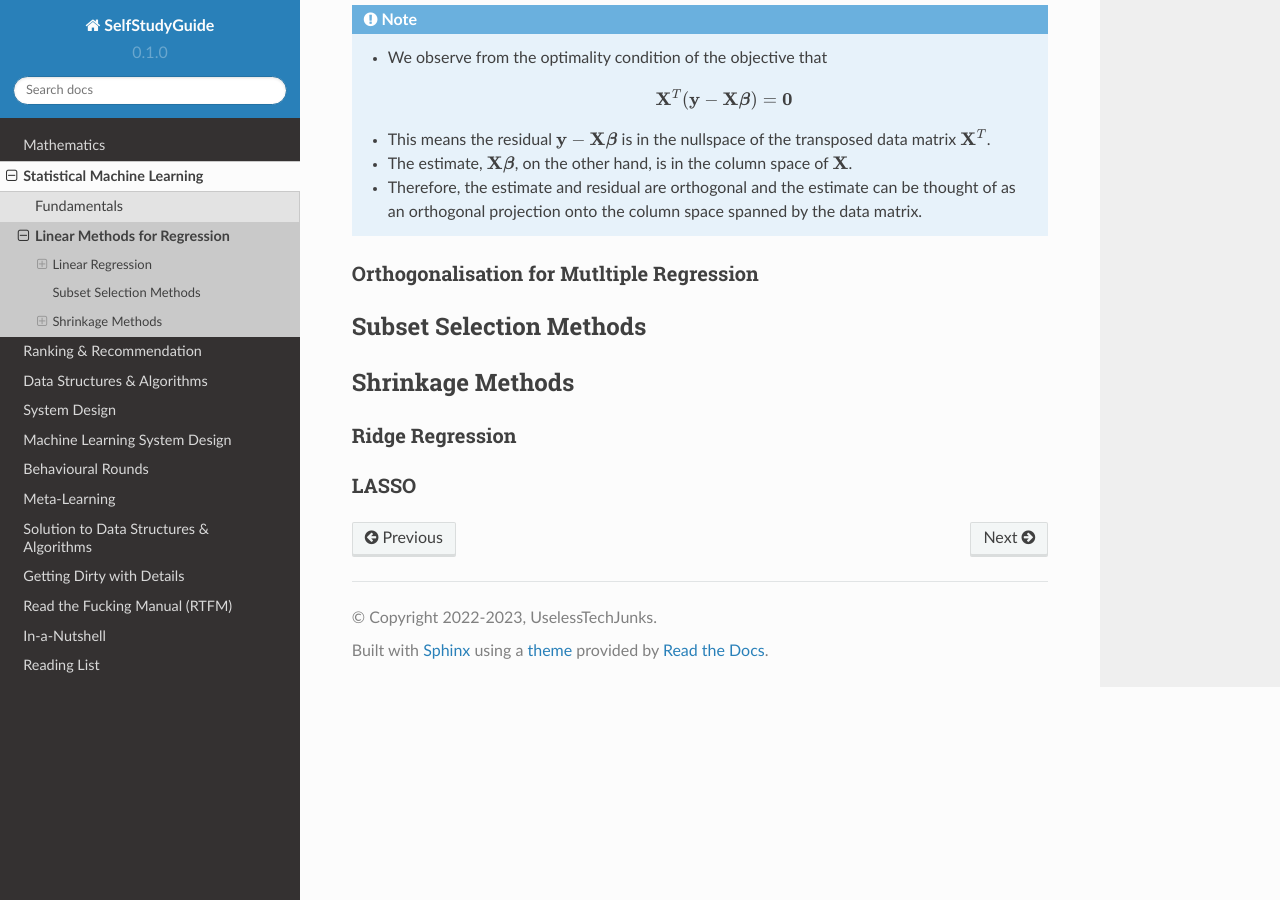
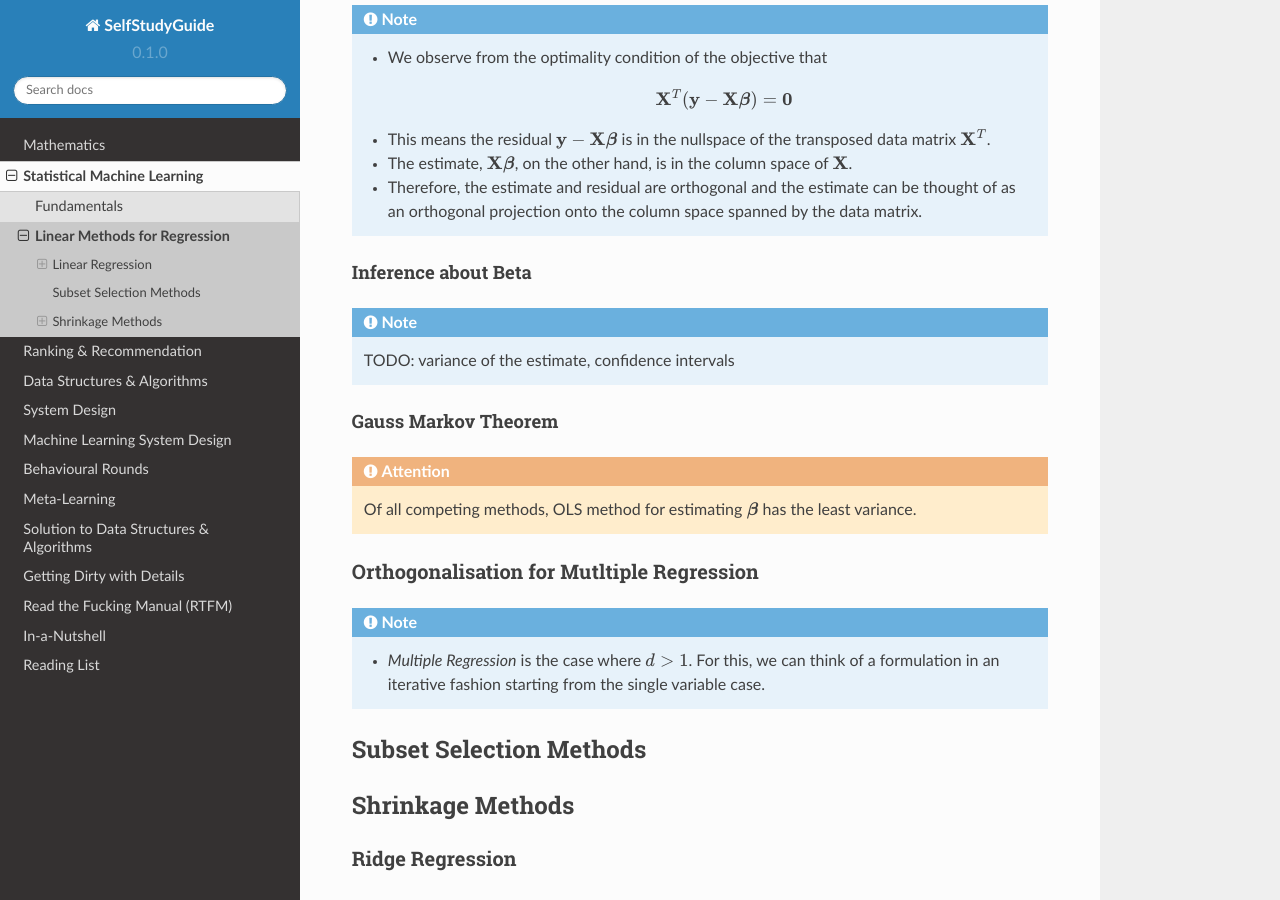
Before and after one commit to uselesstechjunks/leetcode, a Sphinx documentation site: the page built from docs/source/ml/linearreg.rst, in a window 1280 px wide and 900 px high, scrolled down 1656 px. Built offline with Sphinx 7.4.7 and the Read the Docs theme 2.0.0, drawn with Linux system fonts in a browser that asks for light colours; some of the changed text lies outside the part shown.

Commit message:
Update linearreg.rst

```diff
--- a/docs/source/ml/linearreg.rst
+++ b/docs/source/ml/linearreg.rst
@@ -23,7 +23,7 @@ Linear Methods for Regression
 ***************************************************************************
 Linear Regression
 ***************************************************************************
-Optimisation
+Optimisation: Least Squares
 ===========================================================================
 .. note::
 	* In linear regression, we assume that true regression function is an affine transform of the data, :math:`f(X)=X\boldsymbol{\beta}+\beta_0` where :math:`\beta_0\in\mathbb{R}` and :math:`\boldsymbol{\beta}\in\mathbb{R}^d` are unknown constants which need to be estimated.
@@ -54,8 +54,20 @@ Geometric Interpretation in terms of data
 	* The estimate, :math:`\mathbf{X}\boldsymbol{\beta}`, on the other hand, is in the column space of :math:`\mathbf{X}`.
 	* Therefore, the estimate and residual are orthogonal and the estimate can be thought of as an orthogonal projection onto the column space spanned by the data matrix.
 
+Inference about Beta
+---------------------------------------------------------------------------
+.. note::
+	TODO: variance of the estimate, confidence intervals
+
+Gauss Markov Theorem
+---------------------------------------------------------------------------
+.. attention::
+	Of all competing methods, OLS method for estimating :math:`\boldsymbol{\beta}` has the least variance.
+
 Orthogonalisation for Mutltiple Regression
 ===========================================================================
+.. note::
+	* *Multiple Regression* is the case where :math:`d> 1`. For this, we can think of a formulation in an iterative fashion starting from the single variable case.
 
 ***************************************************************************
 Subset Selection Methods
```
